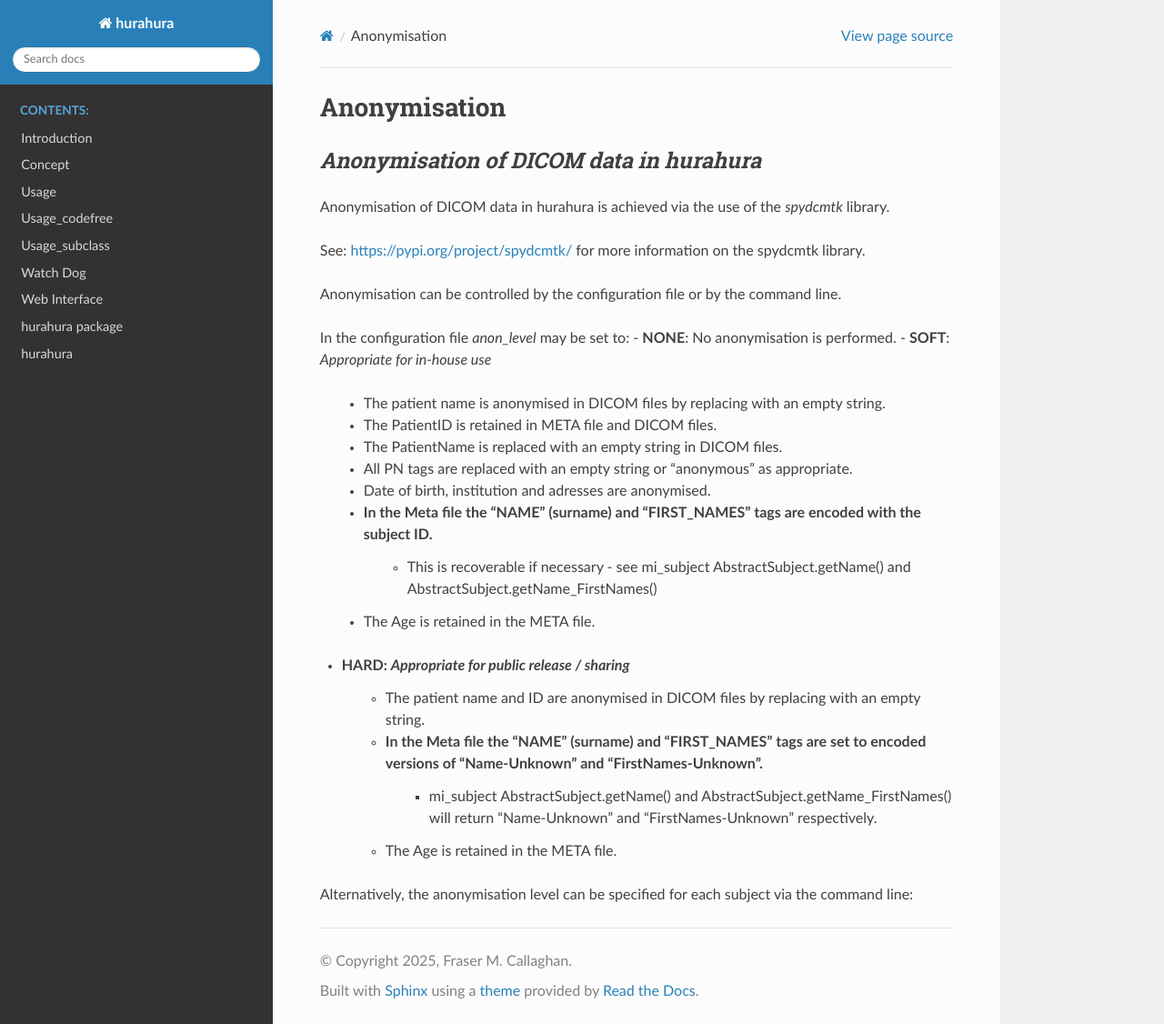
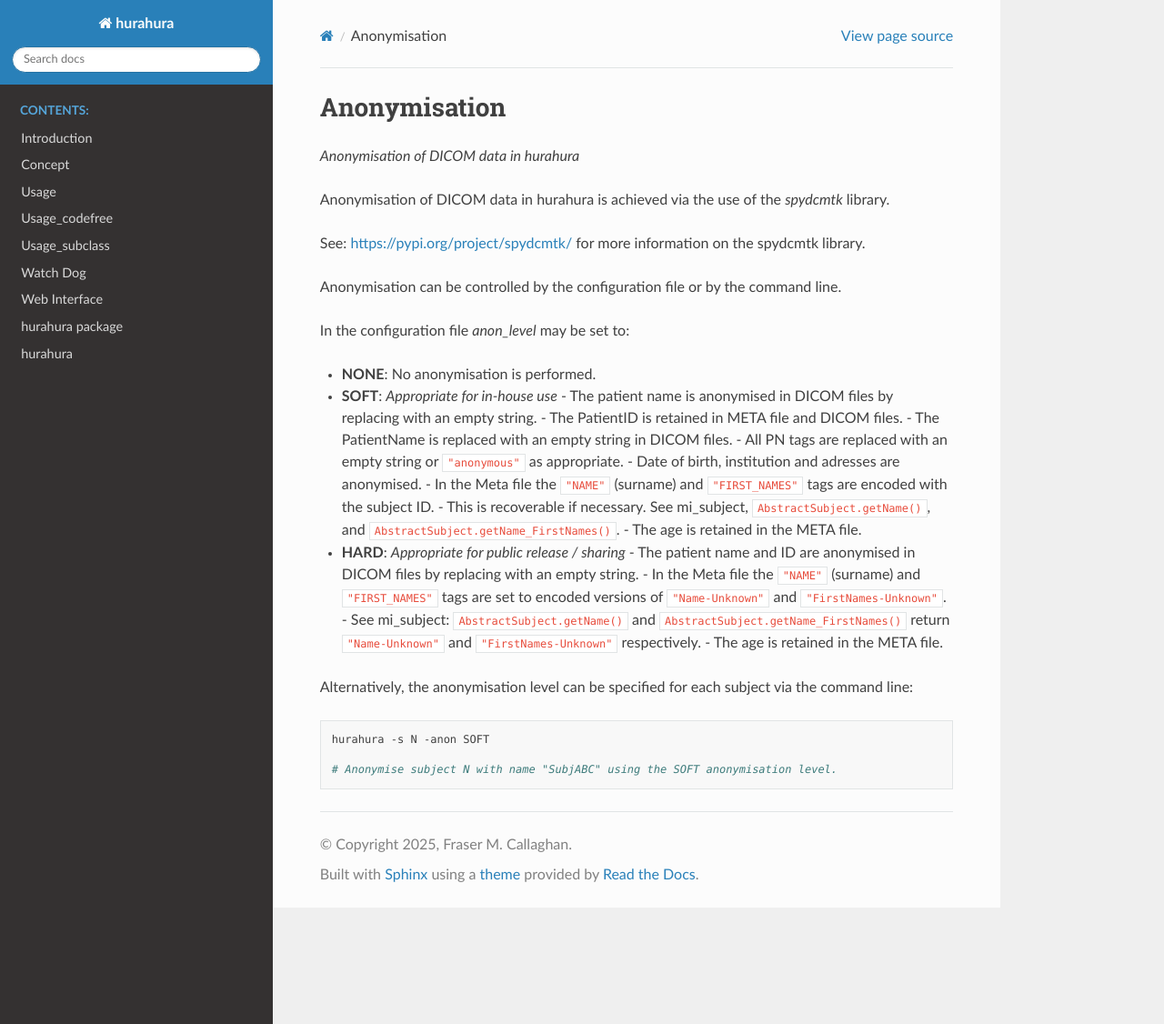
Before and after one commit to fraser29/hurahura, a Sphinx documentation site: the page built from docs/source/anonymisation.rst, in a window 1280 px wide and 1126 px high. Shown: the whole window at 91% size. Built offline with Sphinx 7.4.7 and the Read the Docs theme 3.1.0, drawn with Linux system fonts in a browser that asks for light colours.

Commit message:
docs fix formatting

```diff
--- a/docs/source/anonymisation.rst
+++ b/docs/source/anonymisation.rst
@@ -3,9 +3,7 @@
 Anonymisation
 ===============
 
----------------------------------------------------------
 *Anonymisation of DICOM data in hurahura*
----------------------------------------------------------
 
 Anonymisation of DICOM data in hurahura is achieved via the use of the *spydcmtk* library.
 
@@ -14,25 +12,27 @@
 Anonymisation can be controlled by the configuration file or by the command line.
 
 In the configuration file *anon_level* may be set to:
+
 - **NONE**: No anonymisation is performed.
 - **SOFT**: *Appropriate for in-house use*
-    - The patient name is anonymised in DICOM files by replacing with an empty string.
-    - The PatientID is retained in META file and DICOM files.
-    - The PatientName is replaced with an empty string in DICOM files.
-    - All PN tags are replaced with an empty string or "anonymous" as appropriate.
-    - Date of birth, institution and adresses are anonymised.
-    - In the Meta file the "NAME" (surname) and "FIRST_NAMES" tags are encoded with the subject ID.
-        - This is recoverable if necessary - see :ref:`mi_subject` AbstractSubject.getName() and AbstractSubject.getName_FirstNames()
-    - The Age is retained in the META file.
+  - The patient name is anonymised in DICOM files by replacing with an empty string.
+  - The PatientID is retained in META file and DICOM files.
+  - The PatientName is replaced with an empty string in DICOM files.
+  - All PN tags are replaced with an empty string or ``"anonymous"`` as appropriate.
+  - Date of birth, institution and adresses are anonymised.
+  - In the Meta file the ``"NAME"`` (surname) and ``"FIRST_NAMES"`` tags are encoded with the subject ID.
+  - This is recoverable if necessary. See :ref:`mi_subject`, ``AbstractSubject.getName()``, and ``AbstractSubject.getName_FirstNames()``.
+  - The age is retained in the META file.
 - **HARD**: *Appropriate for public release / sharing*
-    - The patient name and ID are anonymised in DICOM files by replacing with an empty string.
-    - In the Meta file the "NAME" (surname) and "FIRST_NAMES" tags are set to encoded versions of "Name-Unknown" and "FirstNames-Unknown".
-        -  :ref:`mi_subject` AbstractSubject.getName() and AbstractSubject.getName_FirstNames() will return "Name-Unknown" and "FirstNames-Unknown" respectively.
-    - The Age is retained in the META file.
+  - The patient name and ID are anonymised in DICOM files by replacing with an empty string.
+  - In the Meta file the ``"NAME"`` (surname) and ``"FIRST_NAMES"`` tags are set to encoded versions of ``"Name-Unknown"`` and ``"FirstNames-Unknown"``.
+  - See :ref:`mi_subject`: ``AbstractSubject.getName()`` and ``AbstractSubject.getName_FirstNames()`` return ``"Name-Unknown"`` and ``"FirstNames-Unknown"`` respectively.
+  - The age is retained in the META file.
 
 Alternatively, the anonymisation level can be specified for each subject via the command line:
 
 .. code-block:: bash
+
     hurahura -s N -anon SOFT
 
     # Anonymise subject N with name "SubjABC" using the SOFT anonymisation level.
```
